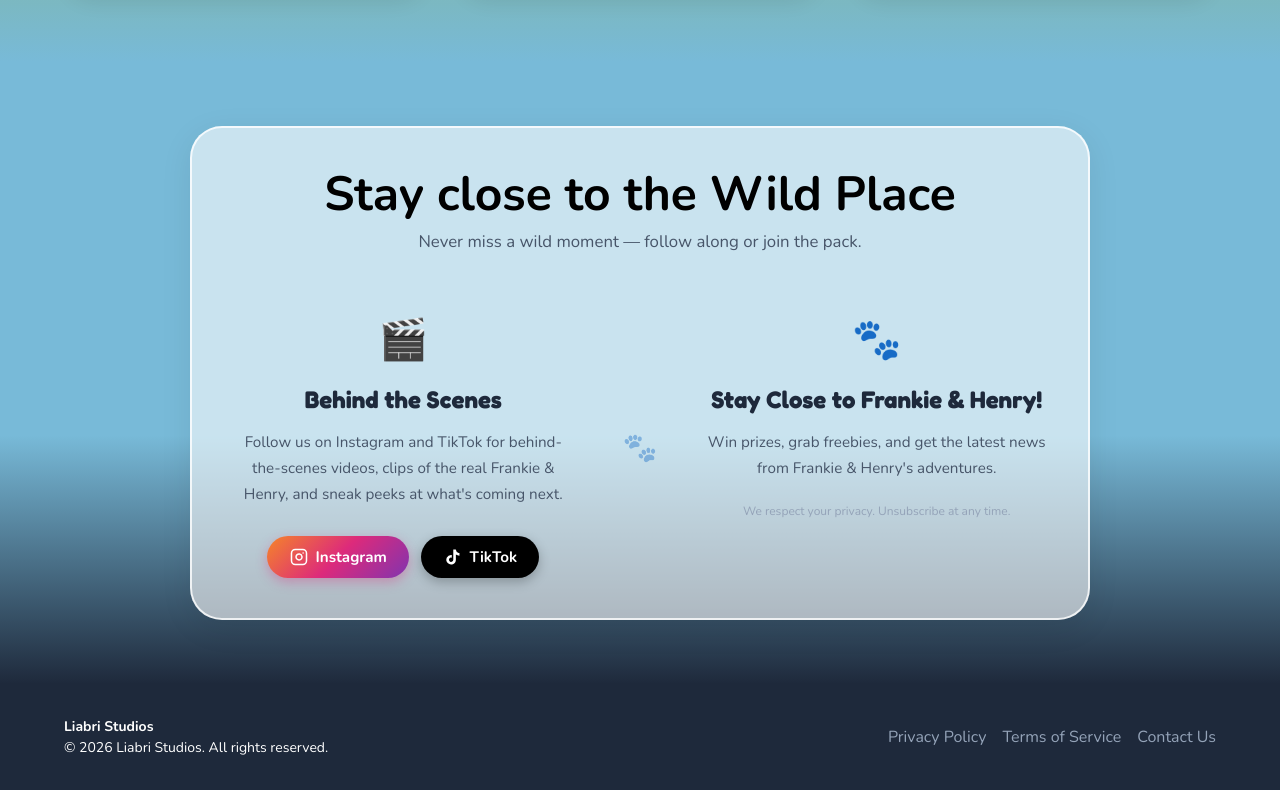
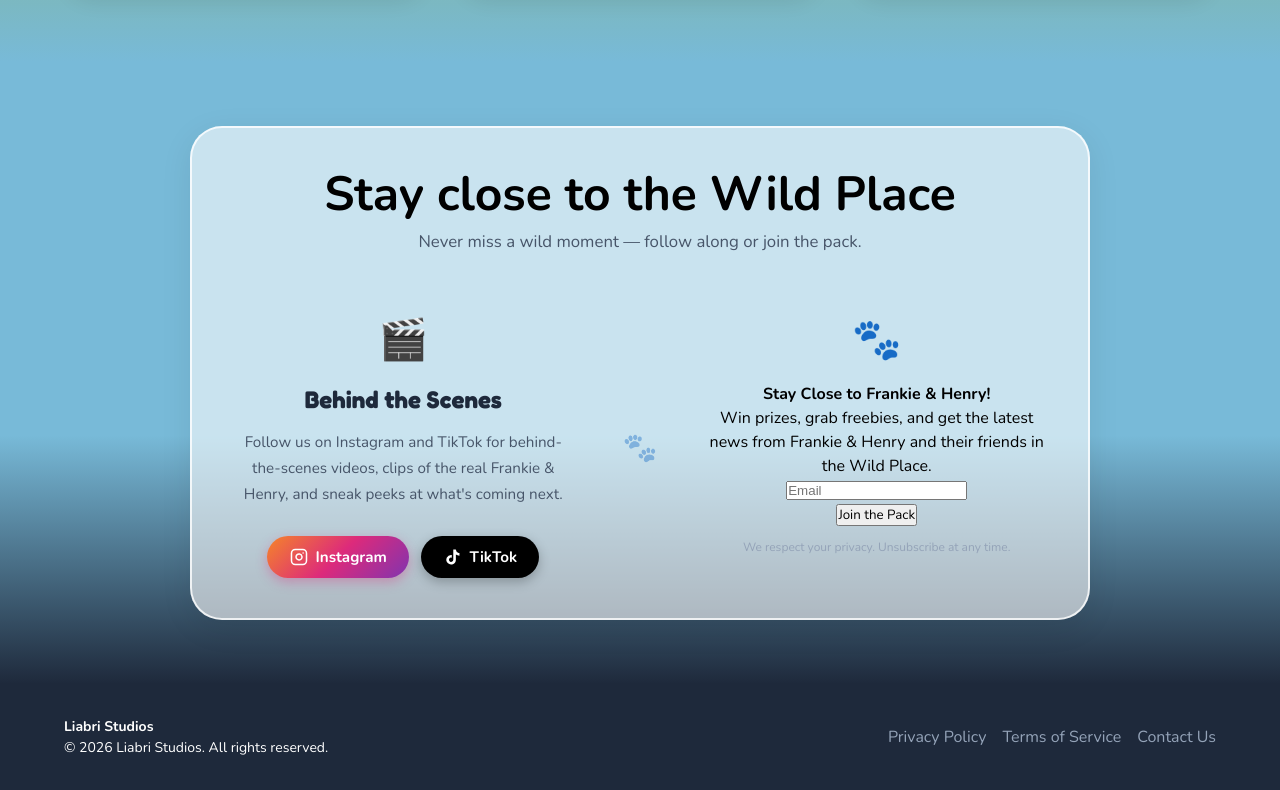
Before and after one commit to michelecameron21-art/Frankie-Henry-Website, a React (Vite) app: page / in a window 1280 px wide. Shown: the part 6918-7708 px from the top of the page. Built offline with nearby package versions, Linux system fonts and the light colour scheme.

Commit message:
Switch to MailerLite HTML embed for reliable form rendering in React
- Replace JS universal embed with self-contained HTML form
- Dynamically load webforms.min.js after component mounts
- Remove universal.js from index.html

Co-Authored-By: Claude Sonnet 4.6 <noreply@anthropic.com>

```diff
--- a/index.html
+++ b/index.html
@@ -8,15 +8,6 @@
   <meta name="description"
     content="Join Frankie the terrier and Henry the spaniel on their magical safari adventures. A fun, interactive story about friendship and bravery." />
   <title>Frankie & Henry</title>
-  <!-- MailerLite Universal -->
-  <script>
-    (function(w,d,e,u,f,l,n){w[f]=w[f]||function(){(w[f].q=w[f].q||[])
-    .push(arguments);},l=d.createElement(e),l.async=1,l.src=u,
-    n=d.getElementsByTagName(e)[0],n.parentNode.insertBefore(l,n);})
-    (window,document,'script','https://assets.mailerlite.com/js/universal.js','ml');
-    ml('account', '2212478');
-  </script>
-  <!-- End MailerLite Universal -->
 </head>
 
 <body>
--- a/src/components/Story.jsx
+++ b/src/components/Story.jsx
@@ -3,9 +3,17 @@ import { useEffect } from 'react';
 
 export default function Story() {
     useEffect(() => {
-        if (window.ml) {
-            window.ml('show', 'EqnRnp', true);
+        if (!document.getElementById('ml-webforms-script')) {
+            const script = document.createElement('script');
+            script.id = 'ml-webforms-script';
+            script.src = 'https://groot.mailerlite.com/js/w/webforms.min.js?v95037e5bac78f29ed026832ca21a7c7b';
+            script.type = 'text/javascript';
+            document.body.appendChild(script);
         }
+        window.ml_webform_success_38818852 = function() {
+            document.querySelector('.ml-subscribe-form-38818852 .row-success').style.display = 'block';
+            document.querySelector('.ml-subscribe-form-38818852 .row-form').style.display = 'none';
+        };
     }, []);
 
     return (
@@ -90,11 +98,42 @@ export default function Story() {
                             textAlign: 'center'
                         }}>
                             <div style={{ fontSize: '2.5rem', marginBottom: '0.75rem' }}>🐾</div>
-                            <h3 style={{ fontFamily: 'Fredoka, sans-serif', fontSize: '1.5rem', marginBottom: '0.75rem', color: '#1e293b' }}>Stay Close to Frankie & Henry!</h3>
-                            <p style={{ color: '#475569', fontSize: '0.95rem', lineHeight: '1.7', marginBottom: '1.25rem' }}>
-                                Win prizes, grab freebies, and get the latest news from Frankie & Henry's adventures.
-                            </p>
-                            <div className="ml-embedded" data-form="EqnRnp"></div>
+                            <div id="mlb2-38818852" className="ml-form-embedContainer ml-subscribe-form ml-subscribe-form-38818852">
+                                <div className="ml-form-align-center">
+                                    <div className="ml-form-embedWrapper embedForm">
+                                        <div className="ml-form-embedBody ml-form-embedBodyDefault row-form">
+                                            <div className="ml-form-embedContent">
+                                                <h4>Stay Close to Frankie &amp; Henry!</h4>
+                                                <p>Win prizes, grab freebies, and get the latest news from Frankie &amp; Henry and their friends in the Wild Place.</p>
+                                            </div>
+                                            <form className="ml-block-form" action="https://assets.mailerlite.com/jsonp/2212478/forms/182653587718931572/subscribe" data-code="" method="post" target="_blank">
+                                                <div className="ml-form-formContent">
+                                                    <div className="ml-form-fieldRow ml-last-item">
+                                                        <div className="ml-field-group ml-field-email ml-validate-email ml-validate-required">
+                                                            <input aria-label="email" aria-required="true" type="email" className="form-control" name="fields[email]" placeholder="Email" autoComplete="email" />
+                                                        </div>
+                                                    </div>
+                                                </div>
+                                                <input type="hidden" name="ml-submit" value="1" />
+                                                <div className="ml-form-embedSubmit">
+                                                    <button type="submit" className="primary">Join the Pack</button>
+                                                    <button disabled style={{ display: 'none' }} type="button" className="loading">
+                                                        <div className="ml-form-embedSubmitLoad"></div>
+                                                        <span className="sr-only">Loading...</span>
+                                                    </button>
+                                                </div>
+                                                <input type="hidden" name="anticsrf" value="true" />
+                                            </form>
+                                        </div>
+                                        <div className="ml-form-successBody row-success" style={{ display: 'none' }}>
+                                            <div className="ml-form-successContent">
+                                                <h4>Thank you!</h4>
+                                                <p>You have successfully joined our subscriber list.</p>
+                                            </div>
+                                        </div>
+                                    </div>
+                                </div>
+                            </div>
                             <p style={{ fontSize: '0.75rem', color: '#94a3b8', marginTop: '0.75rem' }}>We respect your privacy. Unsubscribe at any time.</p>
                         </div>
                     </div>
```
